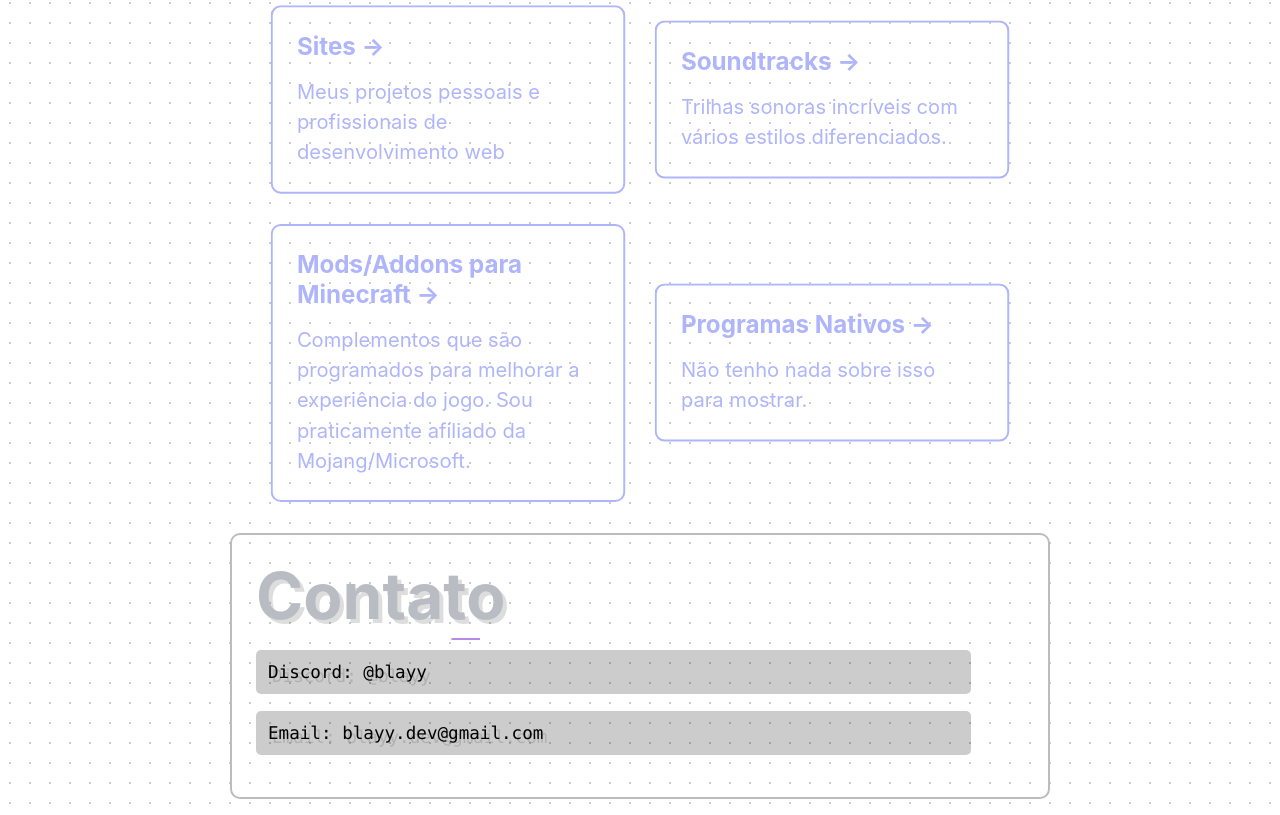
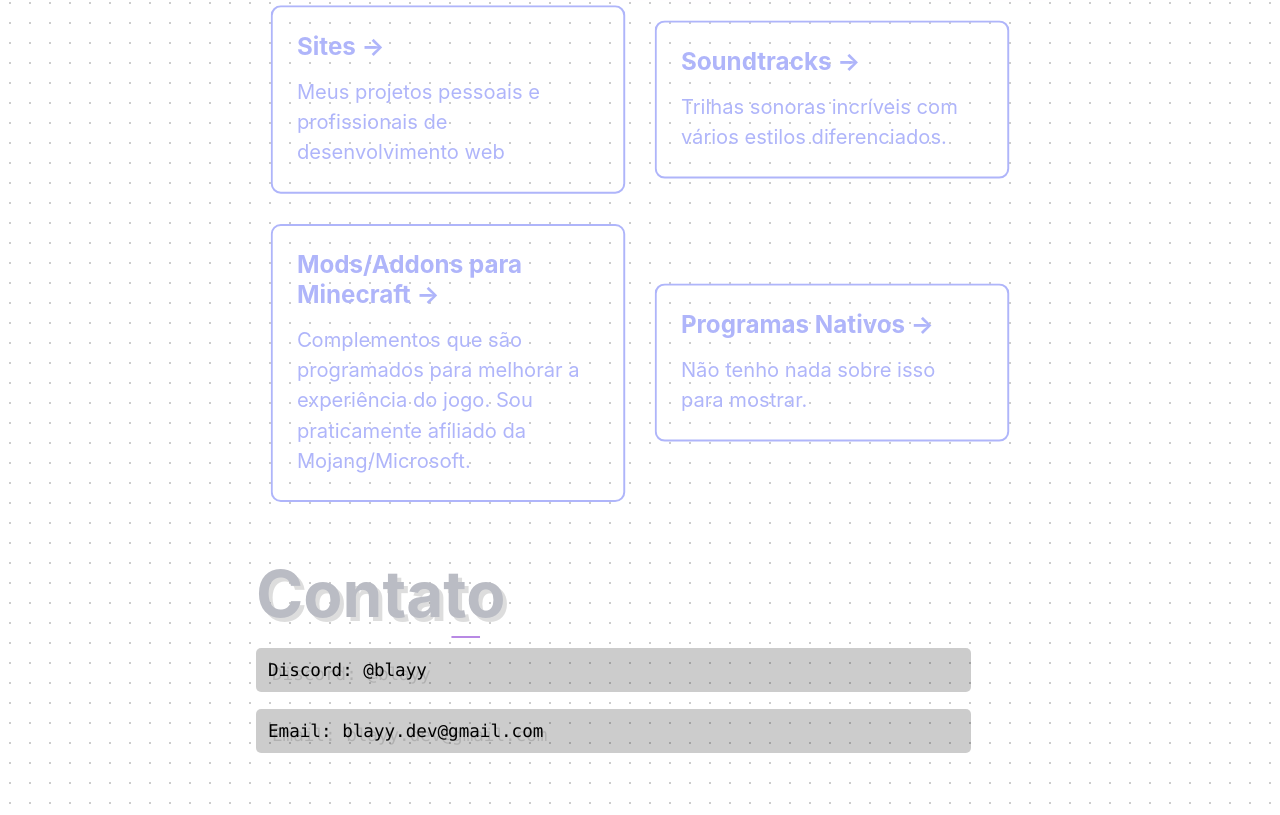
Before and after one commit to kailangl/kailan-blayy, a Next.js app: page / in a window 1280 px wide. Shown: the part 427-1242 px from the top of the page. Built offline with nearby package versions, Linux system fonts and the light colour scheme.

Commit message:
sem borda

```diff
--- a/styles/Home.module.css
+++ b/styles/Home.module.css
@@ -282,8 +282,6 @@
   text-align: left;
   color: inherit;
   text-decoration: none;
-  border: 2px solid #bcbcbc;
-  border-radius: 10px;
   transition: color 0.15s ease, border-color 0.15s ease;
   max-width: 100%;
   width: 60%;
@@ -295,8 +293,6 @@
   text-align: left;
   color: #aebdfe;
   text-decoration: none;
-  border: 2px solid #bcbcbc;
-  border-radius: 10px;
   transition: color 0.15s ease, border-color 0.15s ease;
   max-width: 100%;
   width: 60%;
```
